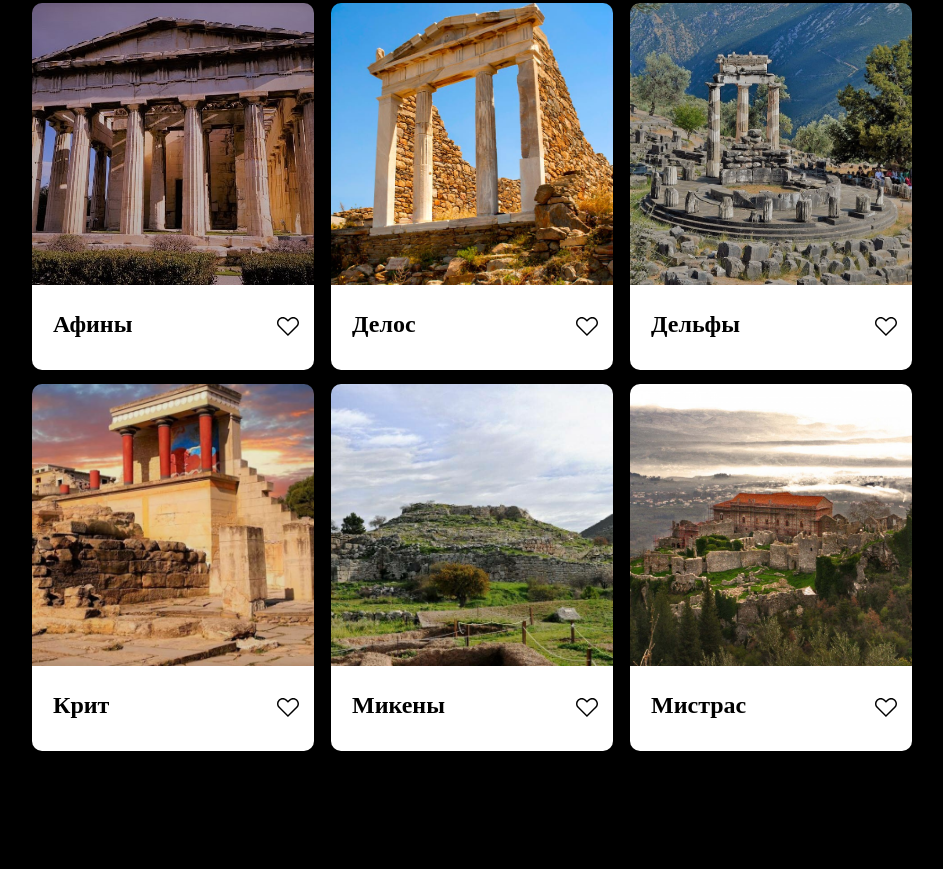
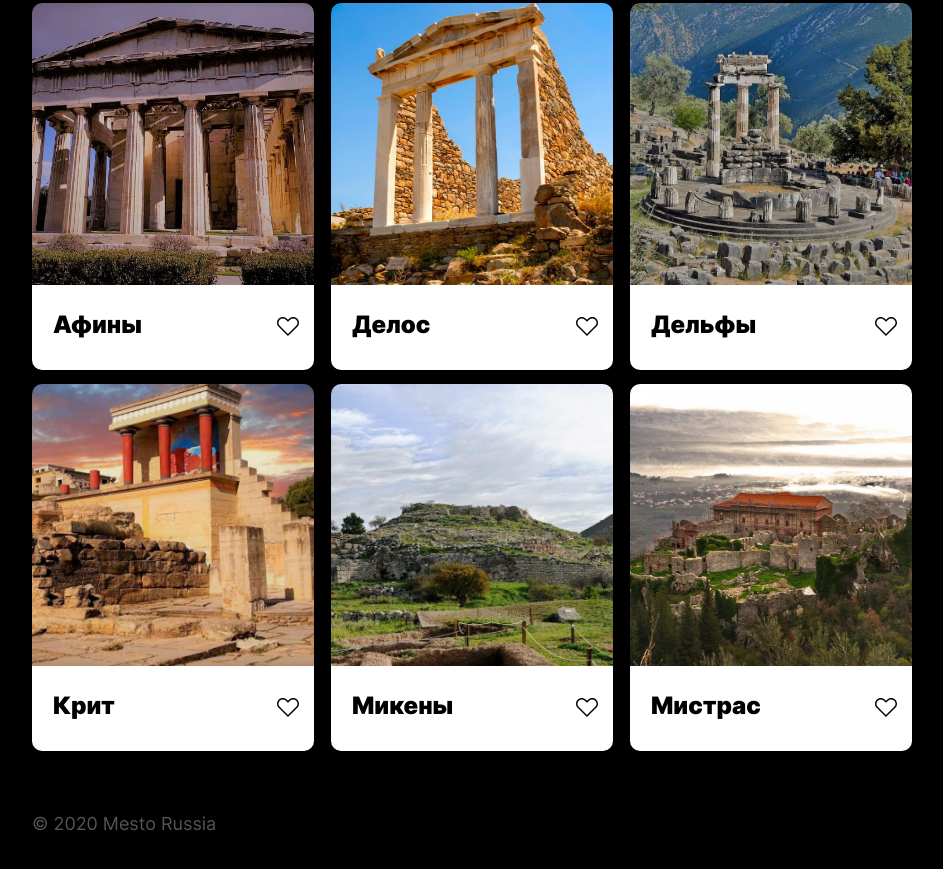
Before and after one commit to FoxKiss/mesto, a plain HTML site: page index.html in a window 1280 px wide. Shown: the part 327-1196 px from the top of the page, without its empty margins (168-1111 px from the left). Drawn offline with Linux system fonts and the light colour scheme.

Commit message:
feat: Сверстать Footer, добавить шрифты и стили для страницы

```diff
--- a/index.html
+++ b/index.html
@@ -10,6 +10,7 @@
 </head>
 
 <body>
+  <div class="root">
     <div class="page">
       <header class="header"></header>
       <div class="content">
@@ -69,7 +70,10 @@
           </ul>
         </section>
       </div>
-    <footer class="footer"></footer>
+      <footer class="footer">
+        <h2 class="footer__title">© 2020 Mesto Russia</h2>
+      </footer>
+    </div>
   </div>
 </body>
 
--- a/pages/style.css
+++ b/pages/style.css
@@ -1,4 +1,17 @@
 @import url(../vendor/normalize.css);
+@import url(../vendor/fonts/inter.css);
+
+.root {
+  -webkit-font-smoothing: antialiased;
+  -moz-osx-font-smoothing: grayscale;
+  -webkit-text-size-adjust: 100%;
+  -ms-text-size-adjust: 100%;
+  -moz-text-size-adjust: 100%;
+  text-rendering: optimizeLegibility;
+  background: #000;
+  color: #fff;
+  font-family: Inter,Helvetica,Arial,sans-serif;
+}
 
 .page {
   max-width: 1280px;
@@ -8,6 +21,8 @@
   flex-direction: column;
   align-items: center;
   background-color: #000000;
+  color: #ffff;
+  margin: 0 auto 0 auto;
 }
 
 .header {
@@ -58,7 +73,6 @@
   font-weight: 500;
   font-size: 42px;
   line-height: 48px;
-  color: white;
   margin: 0 0 16px 0;
 }
 
@@ -70,7 +84,6 @@
   font-weight: normal;
   font-size: 18px;
   line-height: 22px;
-  color: white;
   margin: 0;
 }
 
@@ -100,6 +113,7 @@
 .cards {
   max-width: 880px;
   width: 100%;
+  margin: 0 0 66px 0;
 }
 
 
@@ -147,6 +161,7 @@
   font-size: 24px;
   line-height: 29px;
   margin: 25px 15px 31px 21px;
+  color: #000000;
 }
 
 .cards__like-button {
@@ -160,3 +175,15 @@
   padding: 0;
   margin: 0 15px 0 0;
 }
+
+.footer {
+  max-width: 880px;
+  width: 100%;
+}
+.footer__title {
+  font-weight: normal;
+  font-size: 18px;
+  line-height: 22px;
+  color: #545454;
+  margin: 0;
+}
```
Also changed, not shown: images/MAIN PAGE.png (added). Lines whose indentation alone changed are shown as unchanged.
